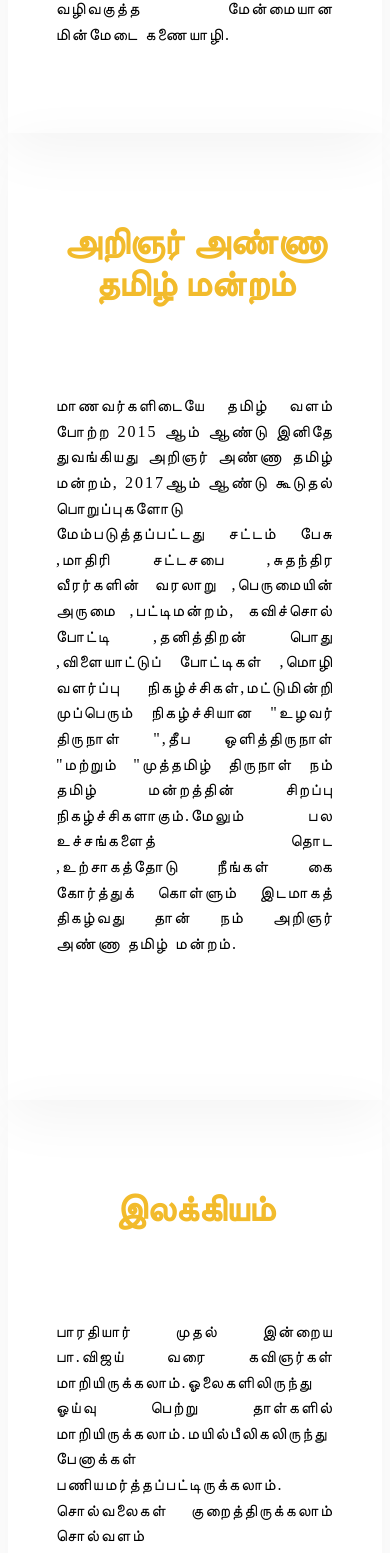
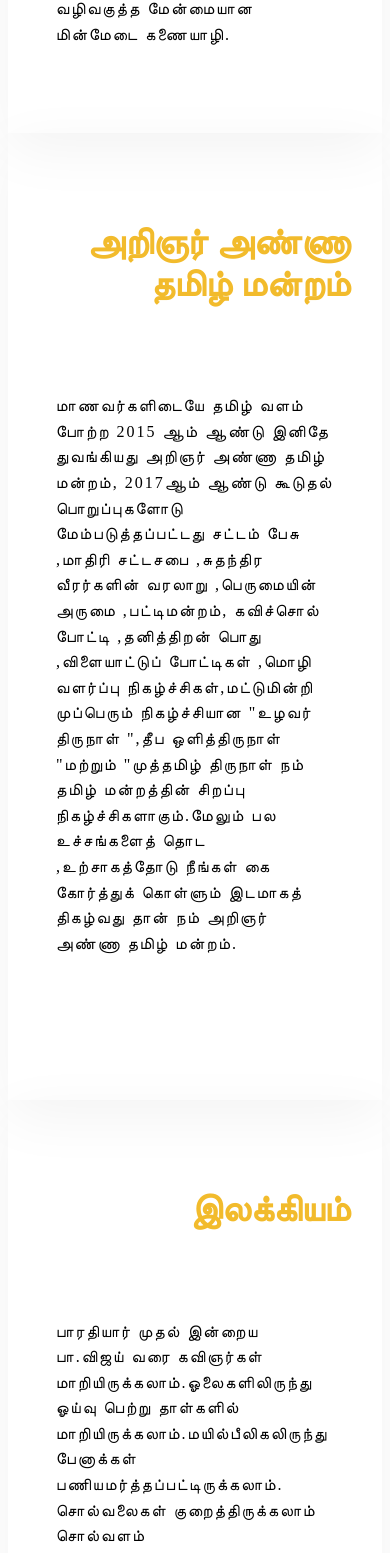
Before and after one commit to kishorekrrish3/Kanaiyali, a Next.js app: page /Main/HomeContent/HomeContent in a window 390 px wide. Shown: the part 427-1980 px from the top of the page. Built offline with nearby package versions, Linux system fonts and the light colour scheme.

Commit message:
alignment corrected

```diff
--- a/src/pages/Main/HomeContent/HomeContent.css
+++ b/src/pages/Main/HomeContent/HomeContent.css
@@ -180,14 +180,14 @@
   .content-2-title,
   .content-3-title {
     font-size: 32px;
-    text-align: center;
+    text-align: right;
     padding: 0;
   }
   .content-1-text,
   .content-2-text,
   .content-3-text {
     font-size: 14px;
-    text-align: justify;
+    text-align: left;
     padding: 0;
   }
 }
@@ -205,6 +205,9 @@
     font-size: 12px;
     padding-right: 1rem;
     padding-left: 1rem;
+  }
+  .content-3-title {
+    width: 100%;
   }
 }
 
@@ -264,6 +267,7 @@
   .content-2-text,
   .content-3-text {
     font-size: 18px;
+    text-align: left;
   }
   .content-1-title,
   .content-2-title,
@@ -277,6 +281,8 @@
   .content-2-title,
   .content-3-title {
     font-size: 36px;
+    text-align: right;
+    justify-content: flex-end;
   }
   .img-slideshow {
     margin: 0;
@@ -295,6 +301,7 @@
   .content-2-text,
   .content-3-text {
     font-size: 16px;
+    text-align: left;
   }
 }
 
--- a/src/pages/Main/HomeScreen/HomeScreen.css
+++ b/src/pages/Main/HomeScreen/HomeScreen.css
@@ -97,4 +97,8 @@ html {
   .home-screen-title {
     font-size: 46px;
   }
+  .home-screen-link {
+    font-size: 18px;
+    font-weight: 800;
+  }
 }
--- a/src/pages/master.css
+++ b/src/pages/master.css
@@ -928,6 +928,7 @@ body {
   .vidukadhai-link,
   .oviyam-link,
   .puthaga-vimarsanam-link {
-    font-size: 16px;
+    font-size: 18px;
+    font-weight: 800;
   }
 }
```
